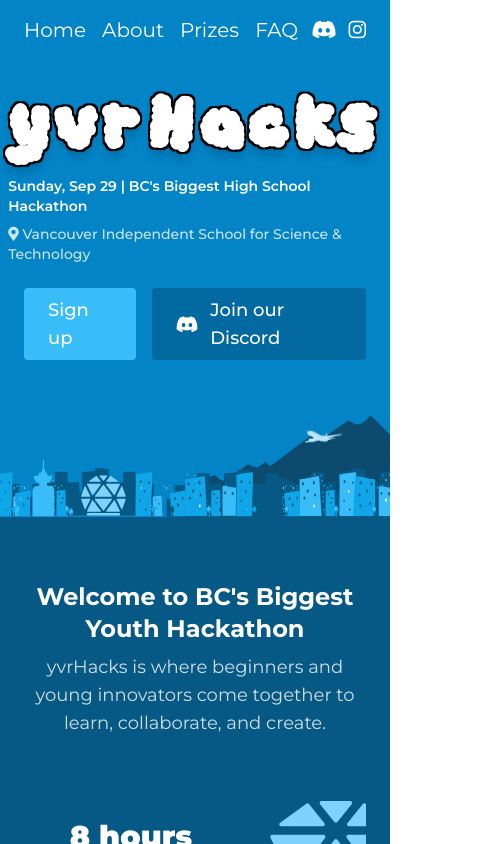
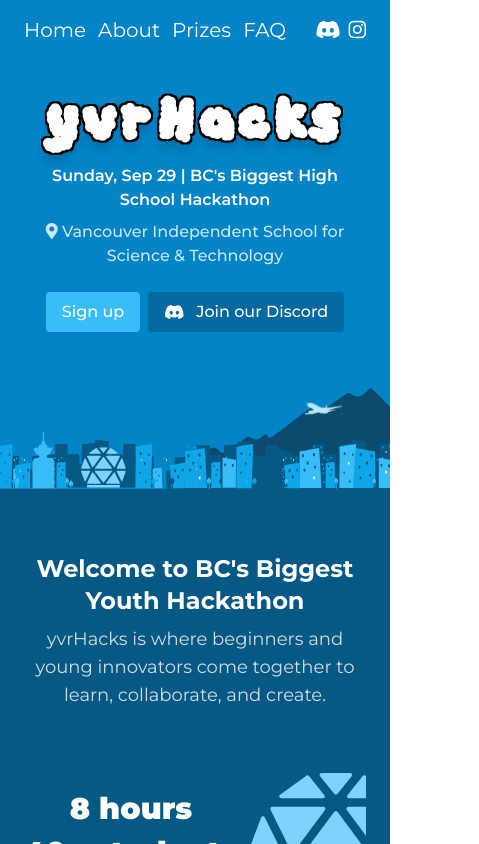
Before and after one commit to bcydc/yvrhacks, a Next.js app: page / in a window 390 px wide. Shown: the top 844 px of the page, 479 px wide, since content can reach past the window. Built offline with nearby package versions, Linux system fonts and the light colour scheme.

Commit message:
style: make team page and overall website responsive

```diff
--- a/src/components/Landing.tsx
+++ b/src/components/Landing.tsx
@@ -2,32 +2,32 @@
   return (
     <div className="flex w-full flex-col items-center gap-6 px-6 py-10 md:w-[1200px] md:px-0 md:pt-20">
       <div className="flex flex-col items-center gap-4 md:items-start md:gap-0">
-        <h1 className="font-cloudy title-shadow text-6xl font-bold text-white md:text-[11rem] md:leading-normal">
+        <h1 className="font-cloudy title-shadow text-5xl font-bold text-white md:text-[11rem] md:leading-normal">
           yvrHacks
         </h1>
         <div className="flex flex-col gap-2 md:-mt-8 md:pl-32">
-          <p className="text-sm font-semibold text-white md:text-3xl">
+          <p className="text-center text-base font-semibold text-white md:text-left md:text-3xl">
             Sunday, Sep 29 | BC&apos;s Biggest High School Hackathon
           </p>
-          <p className="text-sm font-medium text-white text-opacity-80 md:text-3xl">
+          <p className="text-center text-base font-medium text-white text-opacity-80 md:text-left md:text-3xl">
             <i className="fas fa-map-marker-alt" /> Vancouver Independent School
             for Science & Technology
           </p>
         </div>
       </div>
-      <div className="flex items-center gap-4">
-        <a className="flex items-center rounded bg-sky-400 px-6 py-2 transition duration-300 hover:bg-sky-500 md:px-8 md:py-5">
-          <p className="select-none text-lg font-medium text-white md:text-3xl">
+      <div className="flex items-center gap-2 md:gap-4">
+        <a className="flex items-center rounded bg-sky-400 px-4 py-2 transition duration-300 hover:bg-sky-500 md:px-8 md:py-5">
+          <p className="select-none whitespace-nowrap text-base font-medium text-white md:text-3xl">
             Sign up
           </p>
         </a>
         <a
           target="_blank"
           href="https://discord.bcydc.ca/"
-          className="flex items-center gap-3 rounded bg-sky-700 px-6 py-2 transition duration-300 hover:bg-sky-800 md:px-12 md:py-5"
+          className="flex items-center gap-3 rounded bg-sky-700 px-4 py-2 transition duration-300 hover:bg-sky-800 md:px-12 md:py-5"
         >
-          <i className="fab fa-discord select-none text-lg text-white md:text-2xl" />
-          <p className="select-none text-lg font-medium text-white md:text-3xl">
+          <i className="fab fa-discord select-none text-base text-white md:text-2xl" />
+          <p className="select-none whitespace-nowrap text-base font-medium text-white md:text-3xl">
             Join our Discord
           </p>
         </a>
--- a/src/components/Navbar.tsx
+++ b/src/components/Navbar.tsx
@@ -4,7 +4,7 @@
       id="navbar"
       className="flex w-full items-center justify-between px-6 py-4 md:w-[1200px] md:px-0 md:py-10"
     >
-      <div className="flex items-center gap-4 text-xl text-white md:gap-6 md:text-3xl">
+      <div className="flex items-center gap-3 text-xl text-white md:gap-6 md:text-3xl">
         <a href="#navbar">Home</a>
         <a href="#about">About</a>
         <a href="#prizes">Prizes</a>
@@ -16,7 +16,7 @@
         </a>
         <a href="#faq">FAQ</a>
       </div>
-      <div className="flex items-center gap-3 text-xl text-white md:text-3xl">
+      <div className="flex items-center gap-2 text-xl text-white md:text-3xl">
         <a href="https://discord.bcydc.ca/" target="_blank">
           <i className="fab fa-discord" />
         </a>
--- a/src/components/Sponsors.tsx
+++ b/src/components/Sponsors.tsx
@@ -1,12 +1,12 @@
 export default function Sponsors() {
   return (
-    <div className="flex w-full flex-col items-start gap-40 px-6 py-24 md:w-[1200px] md:px-0">
-      <div className="flex w-full flex-col gap-14">
+    <div className="flex w-full flex-col items-start gap-12 px-6 py-24 md:w-[1200px] md:gap-40 md:px-0">
+      <div className="flex w-full flex-col gap-8 md:gap-14">
         <div className="flex flex-col items-center gap-2">
-          <h3 id="prizes" className="text-5xl font-bold text-white">
+          <h3 id="prizes" className="text-4xl font-bold text-white md:text-7xl">
             Prizes
           </h3>
-          <h6 className="text-lg font-light text-white md:text-3xl">
+          <h6 className="text-center text-lg font-light text-white md:text-3xl">
             We will announce lots of prizes soon!
           </h6>
         </div>
@@ -83,12 +83,12 @@
           <div className="w-[360px]" />
         </div>
       </div>
-      <div className="flex w-full flex-col gap-14">
+      <div className="flex w-full flex-col gap-8 md:gap-14">
         <div className="flex flex-col items-center gap-2">
-          <h3 id="prizes" className="text-5xl font-bold text-white">
+          <h3 id="prizes" className="text-4xl font-bold text-white md:text-7xl">
             Sponsors
           </h3>
-          <h6 className="text-lg font-light text-white md:text-3xl">
+          <h6 className="text-center text-lg font-light text-white md:text-3xl">
             Thank you to our sponsors for making yvrHacks possible!
           </h6>
         </div>
@@ -102,7 +102,6 @@
           <a>
             <img src="/images/sponsors/hcb.png" alt="Hack Club Bank" />
           </a>
-
           <a>
             <img src="/images/sponsors/codecrafters.png" alt="CodeCrafters" />
           </a>
--- a/src/components/Team.tsx
+++ b/src/components/Team.tsx
@@ -2,19 +2,22 @@
   return (
     <div className="flex w-full flex-col items-center gap-20 px-6 py-24 md:w-[1200px] md:px-0">
       <div className="flex flex-col items-center gap-2">
-        <h3 id="prizes" className="text-5xl font-bold text-white">
+        <h3
+          id="prizes"
+          className="text-center text-4xl font-bold text-white md:text-7xl"
+        >
           The Team
         </h3>
-        <h6 className="text-lg font-light text-white md:text-3xl">
+        <h6 className="text-center text-lg font-light text-white md:text-3xl">
           Leading the British Columbia Youth Developer Collective
         </h6>
       </div>
-      <div className="flex w-full flex-col gap-20">
-        <div className="flex w-full items-center justify-around">
+      <div className="flex w-full flex-col gap-10 md:gap-20">
+        <div className="flex w-full flex-col items-center justify-around gap-10 md:flex-row md:gap-0">
           <Member name="Kevin Thomas" image="kevin.png" role="President" />
           <Member name="Vuk Tacic" image="vuk.png" role="Vice President" />
         </div>
-        <div className="flex w-full items-center justify-around">
+        <div className="flex w-full flex-col items-center justify-around gap-10 md:flex-row md:gap-0">
           <Member name="Ethan Jin" image="ethan.png" role="Marketing Lead" />
           <Member name="Shanvanth A" image="shaun.png" role="Logistics" />
           <Member
@@ -24,7 +27,7 @@
           />
           <Member name="Simon Wong" image="simon.png" role="Sponsorship" />
         </div>
-        <div className="flex w-full items-center justify-around">
+        <div className="flex w-full flex-col items-center justify-around gap-10 md:flex-row md:gap-0">
           <Member name="Freddie Zhang" image="freddie.png" role="Marketing" />
           <Member name="Carol Wu" image="carol.png" role="Logistics & Food" />
           <Member name="Shlok Shah" image="shlok.png" role="Marketing" />
```
